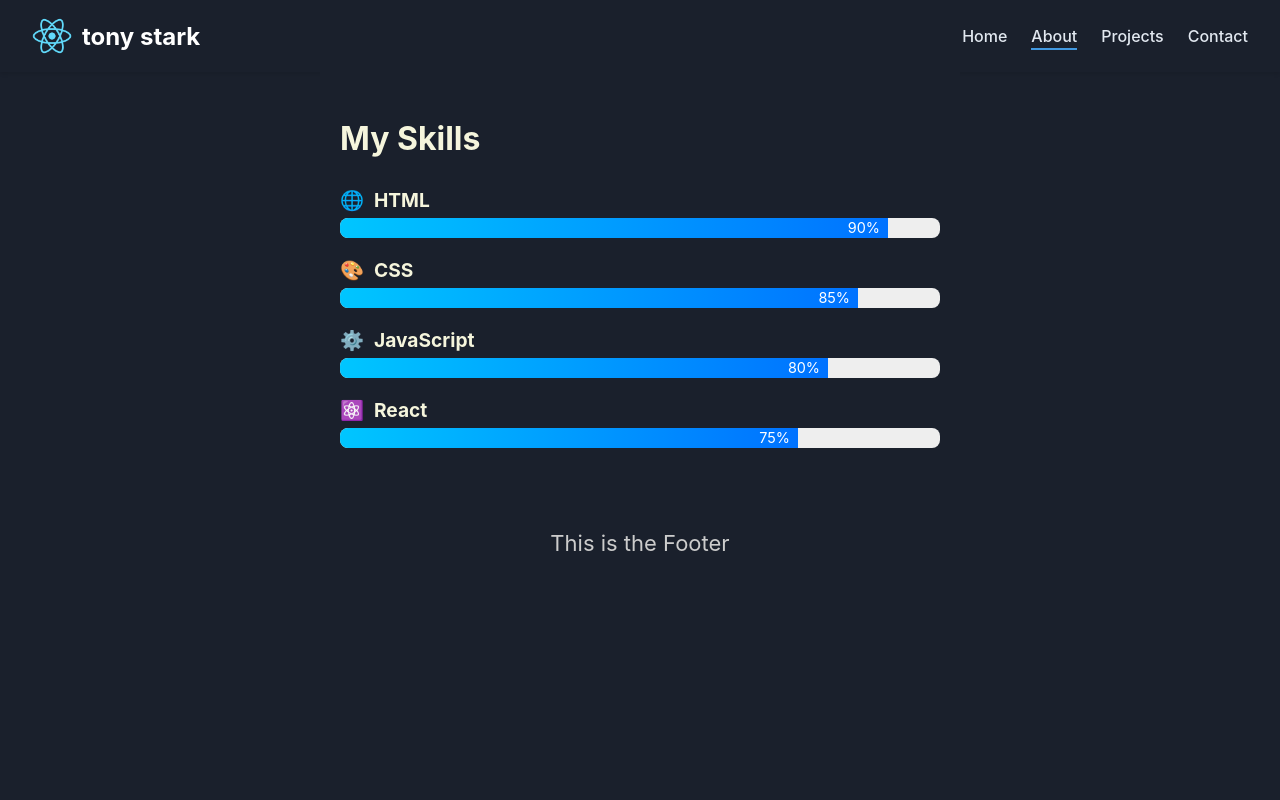
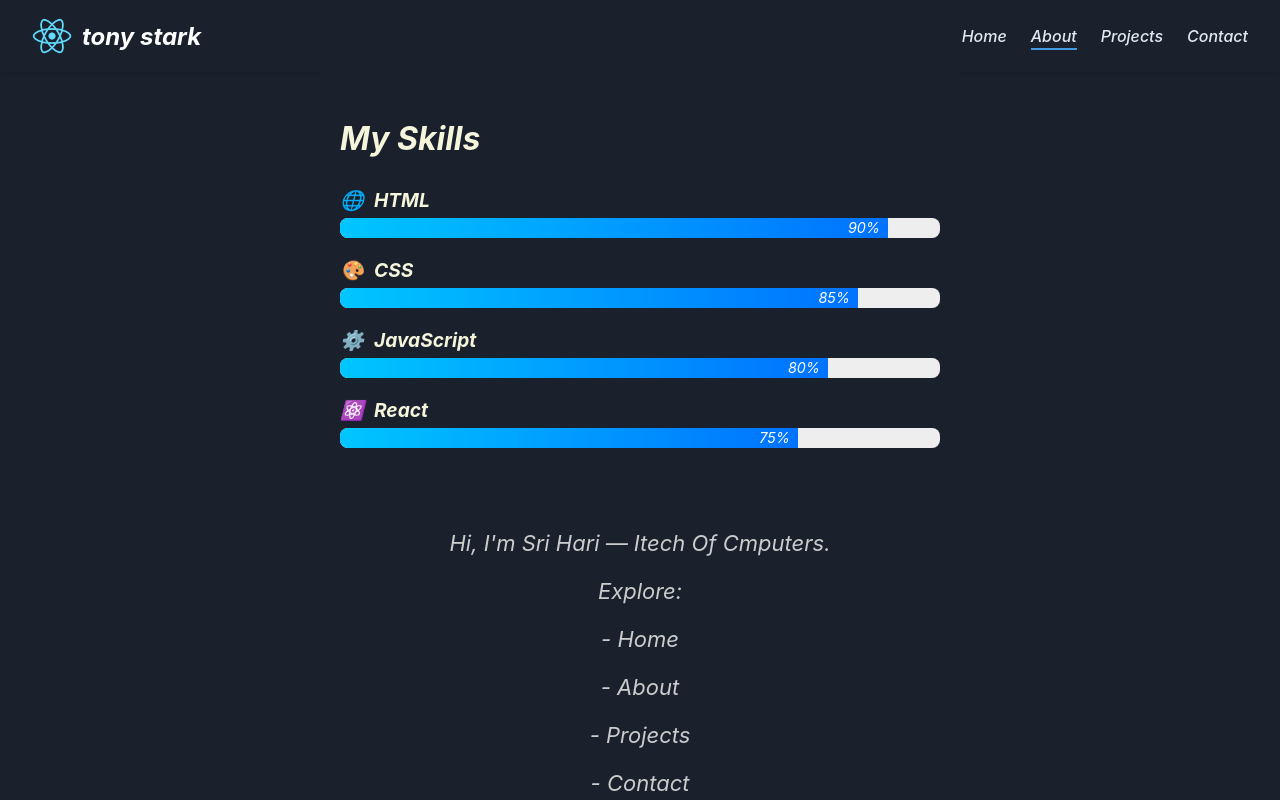
Before and after one commit to hari123-dot/Portfolio, a React (Create React App) app: page /About in a window 1280 px wide. Shown: the top 800 px of the page. Built offline with nearby package versions, Linux system fonts and the light colour scheme.

Commit message:
Changes Updated

```diff
--- a/src/Pages/About.css
+++ b/src/Pages/About.css
@@ -1,5 +1,6 @@
 body{
     background-color: #1a202c;
+     font-style: italic;
 }
 .skills-container {
   padding: 20px;
@@ -7,10 +8,12 @@
   margin: auto;
   background-color: #1a202c;
   color: beige;
+   font-style: italic;
 }
 
 .skill-bar {
   margin-bottom: 20px;
+   font-style: italic;
 }
 
 .skill-header {
@@ -19,6 +22,7 @@
   gap: 10px;
   font-size: 1.2rem;
   margin-bottom: 6px;
+   font-style: italic;
 }
 
 .progress-wrapper {
@@ -26,6 +30,7 @@
   border-radius: 8px;
   height: 20px;
   overflow: hidden;
+   font-style: italic;
 }
 
 .progress-fill {
@@ -38,8 +43,10 @@
   justify-content: flex-end;
   padding-right: 8px;
   transition: width 1.5s ease;
+   font-style: italic;
 }
 
 .progress-text {
   font-size: 0.9rem;
+   font-style: italic;
 }
--- a/src/Pages/Contact.css
+++ b/src/Pages/Contact.css
@@ -4,4 +4,5 @@
     padding: 27px;
     text-align: center;
     font-size: 29px;
+     font-style: italic;
 }
--- a/src/Pages/Home.css
+++ b/src/Pages/Home.css
@@ -4,4 +4,5 @@
     padding: 23px;
     text-align: center;
     font-size: 20px;
+     font-style: italic;
 }
--- a/src/Pages/Project.css
+++ b/src/Pages/Project.css
@@ -7,12 +7,14 @@
   padding: 40px;
   background-color: #1a202c;
   text-align: center;
+   font-style: italic;
 }
 
 h2 {
   font-size: 2rem;
   color: beige;
   margin-bottom: 30px;
+   font-style: italic;
 }
 
 /* Grid Layout for Projects */
@@ -21,6 +23,7 @@
   grid-template-columns: repeat(auto-fill, minmax(250px, 1fr));
   gap: 20px;
   margin-top: 20px;
+   font-style: italic;
 }
 
 /* Card Style */
@@ -31,17 +34,20 @@
   padding: 20px;
   box-shadow: 0 2px 10px rgba(0, 0, 0, 0.1);
   transition: transform 0.3s ease, box-shadow 0.3s ease;
+   font-style: italic;
 }
 
 .project-card:hover {
   transform: translateY(-5px);
   box-shadow: 0 4px 20px rgba(0, 0, 0, 0.2);
+   font-style: italic;
 }
 
 .project-card h3 {
   font-size: 1.5rem;
   color: #333;
   margin-bottom: 10px;
+   font-style: italic;
 }
 
 .project-card p {
@@ -49,41 +55,50 @@
   font-size: 1rem;
   margin-bottom: 15px;
   line-height: 1.5;
+   font-style: italic;
 }
 
 .project-card a {
   color: #007bff;
   text-decoration: none;
   font-weight: bold;
+   font-style: italic;
 }
 
 .project-card a:hover {
   text-decoration: underline;
+   font-style: italic;
 }
 
 /* Mobile Responsiveness */
 @media (max-width: 768px) {
   .projects-section {
     padding: 20px;
+     font-style: italic;
   }
 
   h2 {
     font-size: 1.8rem;
+     font-style: italic;
   }
 
   .projects-grid {
     grid-template-columns: 1fr;
+     font-style: italic;
   }
 
   .project-card {
     padding: 15px;
+     font-style: italic;
   }
 
   .project-card h3 {
     font-size: 1.3rem;
+     font-style: italic;
   }
 
   .project-card p {
     font-size: 0.9rem;
+     font-style: italic;
   }
 }
--- a/src/components/Footer.css
+++ b/src/components/Footer.css
@@ -4,4 +4,5 @@
     padding: 20px;
     text-align: center;
     font-size: 22px;
+    font-style: italic;
 }
--- a/src/components/Footer.jsx
+++ b/src/components/Footer.jsx
@@ -4,7 +4,18 @@
 const Footer = () => {
     return (
         <div className="footer">
-            <p> This is the Footer</p>
+         <p> Hi, I'm Sri Hari  — Itech Of Cmputers.</p>
+<p>Explore:</p>
+<p> - Home</p>
+<p>- About</p>
+<p>- Projects</p>
+<p>- Contact</p>
+
+<p>Subscribe to get the latest articles: [Email Field]</p>
+
+<p>© 2025 Sri Hari. Powered by react.</p>
+  <p>[GitHub]</p>
+
 
         </div>
     );
--- a/src/components/Navbar.css
+++ b/src/components/Navbar.css
@@ -4,6 +4,7 @@
   padding: 1rem 2rem;
   color: #fff;
   box-shadow: 0 2px 4px rgba(0, 0, 0, 0.1);
+   font-style: italic;
 }
 
 /* Flexbox layout */
@@ -11,6 +12,7 @@
   display: flex;
   justify-content: space-between;
   align-items: center;
+   font-style: italic;
 }
 
 /* Brand (logo + title) */
@@ -18,6 +20,7 @@
   display: flex;
   align-items: center;
   gap: 10px;
+   font-style: italic;
 }
 
 /* Logo image */
@@ -25,6 +28,7 @@
   height: 40px;
   width: 40px;
   object-fit: contain;
+   font-style: italic;
 }
 
 /* Title text next to logo */
@@ -33,6 +37,7 @@
   font-weight: bold;
   color: #ffffff;
   margin: 0;
+   font-style: italic;
 }
 
 /* Nav links container */
@@ -42,6 +47,7 @@
   gap: 1.5rem;
   margin: 0;
   padding: 0;
+ font-style: italic;
 }
 
 /* Link styling */
@@ -50,11 +56,13 @@
   color: #e2e8f0; /* Light gray */
   font-weight: 500;
   transition: color 0.3s ease;
+ font-style: italic;
 }
 
 /* Hover effect */
 .navbar-links a:hover {
   color: #63b3ed; /* Light blue */
+   font-style: italic;
 }
 
 /* Active link */
@@ -62,4 +70,5 @@
   color: #4299e1; /* Bright blue */
   border-bottom: 2px solid #4299e1;
   padding-bottom: 2px;
+  font-style: italic;
 }
```
